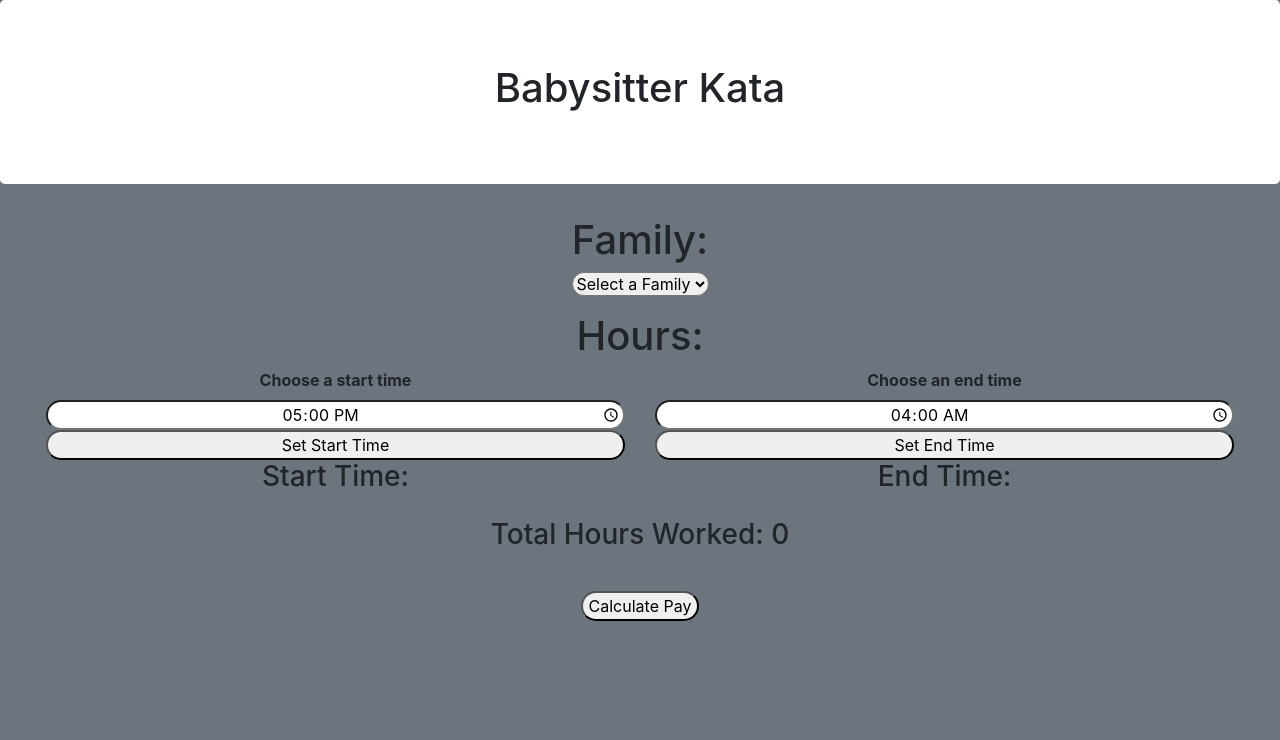
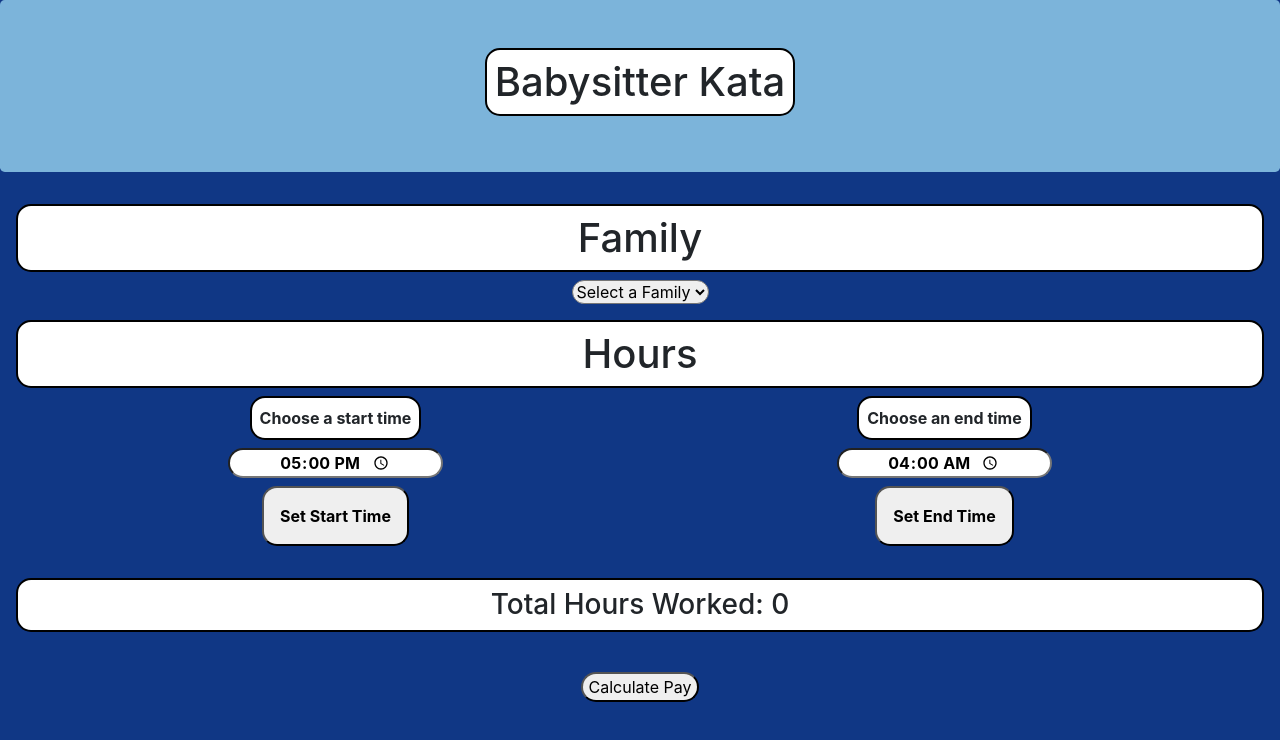
Before and after one commit to anonymokata/158e5ed4-2e46-11ea-8e41-3e128cb21645, a React (Create React App) app in the folder babysitter-kata/: page / in a window 1280 px wide. Shown: the top 740 px of the page. Built offline with nearby package versions, Linux system fonts and the light colour scheme.

Commit message:
more styling done. Also fixed a bug that allowed times later than 4 amto be entered

```diff
--- a/babysitter-kata/public/index.html
+++ b/babysitter-kata/public/index.html
@@ -27,7 +27,7 @@
   <title>Babysitter Kata</title>
 </head>
 
-<body class="bg-secondary">
+<body>
   <noscript>You need to enable JavaScript to run this app.</noscript>
   <div id="root"></div>
   <!--
--- a/babysitter-kata/src/App.css
+++ b/babysitter-kata/src/App.css
@@ -15,7 +15,7 @@
 }
 
 .App-header {
-  background-color: #282c34;
+  background-color: #103785;
   min-height: 100vh;
   display: flex;
   flex-direction: column;
@@ -47,6 +47,12 @@
   display: grid;
 }
 
+.titles {
+  border: solid black 2px;
+  width: fit-content;
+  border-radius: 15px;
+}
+
 #modalBackground {
   display: flex;
   align-items: center;
@@ -74,15 +80,21 @@
   width: fit-content;
 }
 
-/* body {
-  background: #282c34;
-} */
+.jumbotron {
+  background: #7cb4da
+}
+
+body {
+  background: #103785;
+}
 
 input {
   text-align: center;
   border-radius: 15px;
+  width: fit-content;
 }
 
 button, select {
   border-radius: 15px;
+  width: fit-content;
 }
--- a/babysitter-kata/src/App.js
+++ b/babysitter-kata/src/App.js
@@ -23,7 +23,7 @@ function App() {
   function checkStartTime(event) {
     event.preventDefault()
     startTime = document.getElementById('startTime').value
-    if (startTime < 17 && startTime >= 4) {
+    if (parseInt(startTime) < 17 && parseInt(startTime) >= 4) {
       setModalMessage('Please enter a valid start time')
     } else {
       setStart(startTime)
@@ -36,13 +36,18 @@ function App() {
     event.preventDefault()
     day = 0
     endTime = document.getElementById('endTime').value
-    let totalHours = parseInt(endTime) - parseInt(startTime)
-    endTime <= 4 ? day = 1 : setHours(totalHours)
+    let endInt = parseInt(endTime)
+    let totalHours = endInt - parseInt(startTime)
+    endInt <= 4 || endInt < start ? day = 1 : setHours(totalHours)
+    console.log('day', day)
+    console.log('end', endInt)
     if (start === '') {
       return setModalMessage('Please enter a start time')
     }
-    if (start >= 17 && endTime <= start && day === 0) {
+    if (start >= 17 && endInt <= start && day === 0) {
       setModalMessage('Please enter a valid end time')
+    } else if (endInt > 4) {
+      setModalMessage('End time must be no later than 4 am')
     } else {
       setEnd(endTime)
       calculateHours(parseInt(start), parseInt(endTime))
@@ -73,8 +78,8 @@ function App() {
   return (
     <div className="App">
       {modal ? <Modal message={message} dismissModal={dismissModal} /> : null}
-      <header className="jumbotron bg-white">
-        <h1>Babysitter Kata</h1>
+      <header className="jumbotron py-5">
+        <h1 className='mx-auto p-2 bg-white titles'>Babysitter Kata</h1>
       </header>
       <Family handleSelect={handleSelect} />
       <Hours
--- a/babysitter-kata/src/components/Family.js
+++ b/babysitter-kata/src/components/Family.js
@@ -3,7 +3,7 @@ import React from 'react'
 function Family(props) {
     return (
         <div className='row m-3'>
-            <h1 className='col-12'>Family:</h1>
+            <h1 className='col-12 p-2 bg-white titles'>Family</h1>
             <div className="dropdown col-12">
                 <select onChange={props.handleSelect}>
                     <option>Select a Family</option>
--- a/babysitter-kata/src/components/Hours.js
+++ b/babysitter-kata/src/components/Hours.js
@@ -3,22 +3,22 @@ import React from 'react'
 function Hours(props) {
     return (
         <div className='row m-3'>
-            <h1 className='col-12'>Hours:</h1>
+            <h1 className='col-12 p-2 bg-white titles'>Hours</h1>
             <form className='col-12 timeForm'>
                 <div className="col-sm-12 col-md-6 form-group">
-                    <label className='font-weight-bold' htmlFor="formControlRange">Choose a start time</label>
-                    <input type="time" id="startTime" min='17:00' defaultValue='17:00' required />
-                    <button onClick={props.checkStartTime}>Set Start Time</button>
-                    <h3>Start Time: {props.start}</h3>
+                    <label className='font-weight-bold mx-auto p-2 bg-white titles' htmlFor="formControlRange">Choose a start time</label>
+                    <input className='font-weight-bold px-5 mx-auto mb-2' type="time" id="startTime" min='17:00' defaultValue='17:00' required />
+                    <button className='font-weight-bold p-3 mx-auto mb-2' onClick={props.checkStartTime}>Set Start Time</button>
+                    {props.start !== '' ? <h3 className='mx-auto p-2 bg-white titles'>Start Time: {props.start}</h3> : <h3></h3>}
                 </div>
                 <div className="col-sm-12 col-md-6 form-group">
-                    <label className='font-weight-bold' htmlFor="formControlRange">Choose an end time</label>
-                    <input type="time" id="endTime" max='04:00' defaultValue='04:00' required />
-                    <button onClick={props.checkEndTime}>Set End Time</button>
-                    <h3>End Time: {props.end}</h3>
+                    <label className='font-weight-bold mx-auto p-2 bg-white titles' htmlFor="formControlRange">Choose an end time</label>
+                    <input className='font-weight-bold px-5 mx-auto mb-2' type="time" id="endTime" max='04:00' defaultValue='04:00' required />
+                    <button className='font-weight-bold p-3 mx-auto mb-2' onClick={props.checkEndTime}>Set End Time</button>
+                    {props.end !== '' ? <h3 className='mx-auto p-2 bg-white titles'>End Time: {props.end}</h3> : <h3></h3>}
                 </div>
             </form>
-            <h3 className='col-12'>Total Hours Worked: {props.hours}</h3>
+            <h3 className='col-12 mx-auto p-2 bg-white titles'>Total Hours Worked: {props.hours}</h3>
         </div>
     )
 }
```
